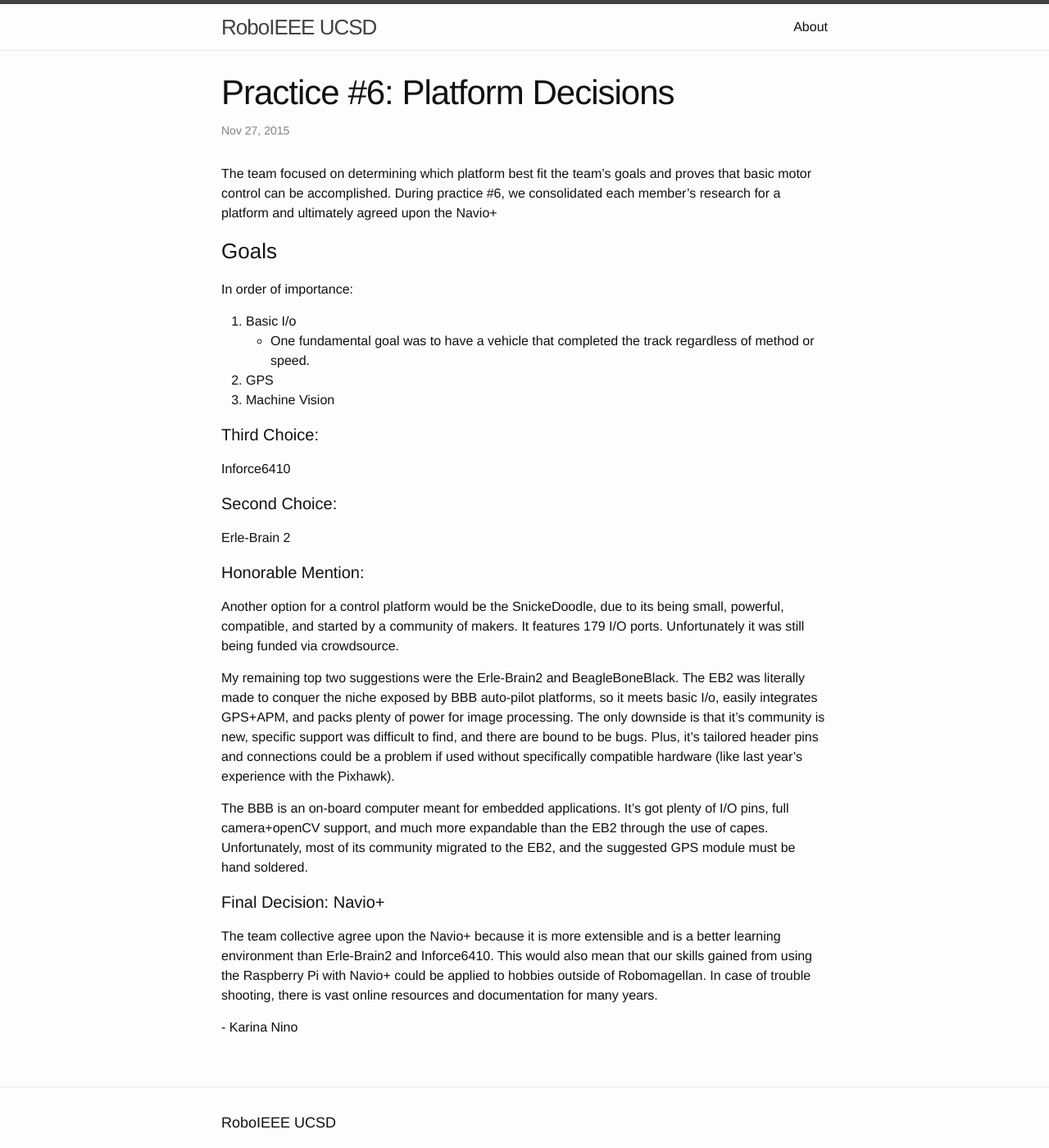
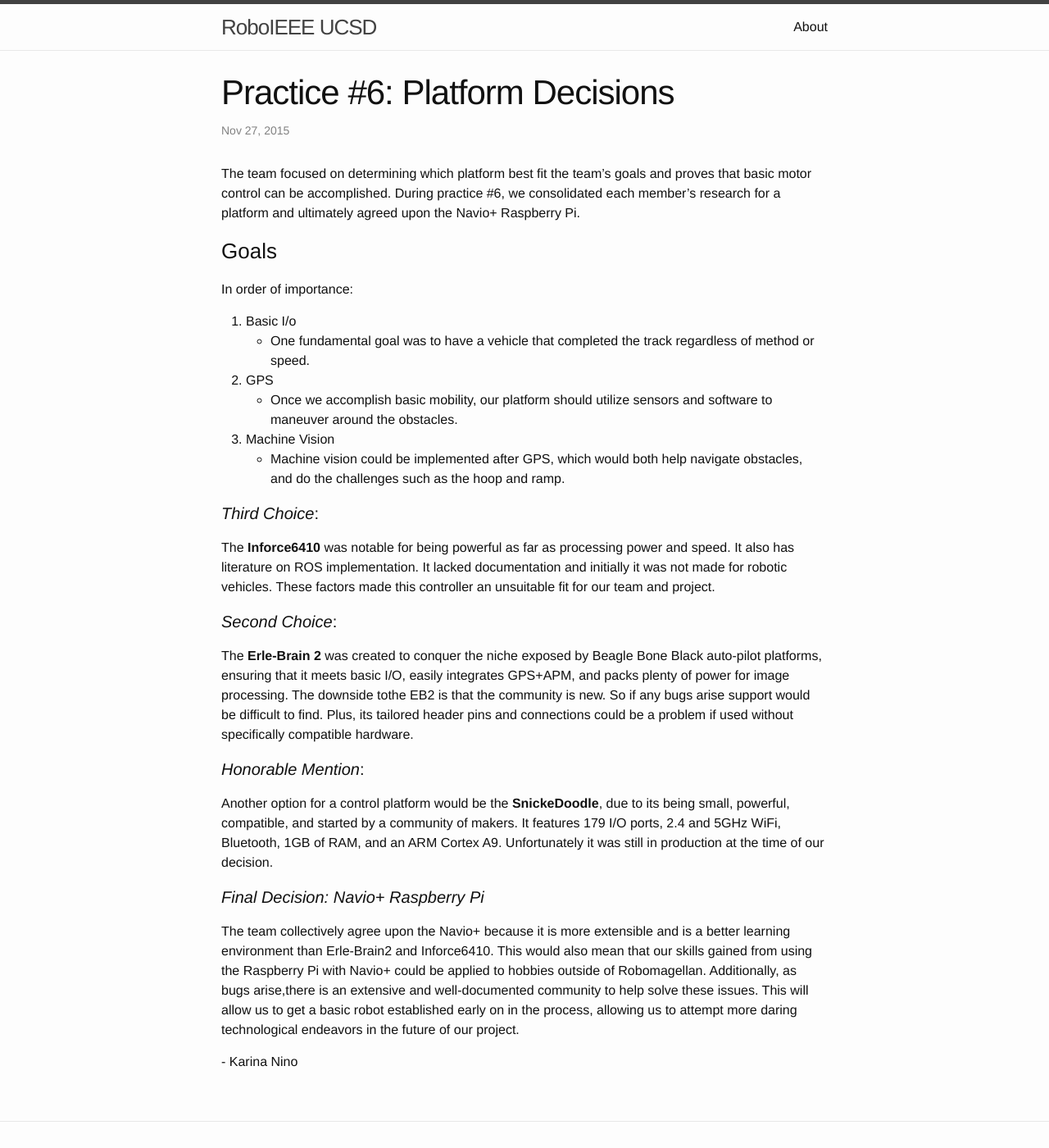
Before and after one commit to hermstadalex/UCSDroboIEEE, a Jekyll site: the page built from _posts/2015-11-26-picking-platform.markdown, in a window 1280 px wide and 1400 px high. Shown: the whole window at 82% size. Built offline with Jekyll 4.4.1, drawn with Linux system fonts in a browser that asks for light colours.

Commit message:
Fixed Platform Post

```diff
--- a/_posts/2015-11-26-picking-platform.markdown
+++ b/_posts/2015-11-26-picking-platform.markdown
@@ -8,47 +8,49 @@
 The team focused on determining which platform best fit the team's goals and
 proves that basic motor control can be accomplished. During practice #6, we
 consolidated each member's research for a platform and ultimately agreed upon
-the Navio+
+the Navio+ Raspberry Pi.
 
 ### Goals
 
 In order of importance:
 
 1. Basic I/o
-  - One fundamental goal was to have a vehicle that completed the track
+  * One fundamental goal was to have a vehicle that completed the track
    regardless of method or speed.
 2. GPS
+  * Once we accomplish basic mobility, our platform should utilize sensors and
+  software to maneuver around the obstacles.
 3. Machine Vision
+  * Machine vision could be implemented after GPS, which would both help
+  navigate obstacles, and do the challenges such as the hoop and ramp.
 
-#### Third Choice:
-Inforce6410
+#### *Third Choice*:
+The **Inforce6410** was notable for being powerful as far as processing power
+and speed. It also has literature on ROS implementation. It lacked documentation
+and initially it was not made for robotic vehicles. These factors made this
+controller an unsuitable fit for our team and project.
 
-#### Second Choice:
-Erle-Brain 2
+#### *Second Choice*:
+The **Erle-Brain 2** was created to conquer the niche exposed by Beagle Bone
+Black auto-pilot platforms, ensuring that it meets basic I/O, easily integrates
+GPS+APM, and packs plenty of power for image processing. The downside tothe EB2
+is that the community is new. So if any bugs arise support would be difficult to
+find. Plus, its tailored header pins and connections could be a problem if used
+without specifically compatible hardware.
 
-#### Honorable Mention:
-Another option for a control platform would be the SnickeDoodle, due to its
+#### *Honorable Mention*:
+Another option for a control platform would be the **SnickeDoodle**, due to its
 being small, powerful, compatible, and started by a community of makers. It
-features 179 I/O ports. Unfortunately it was still being funded via crowdsource.
+features 179 I/O ports, 2.4 and 5GHz WiFi, Bluetooth, 1GB of RAM, and an ARM
+Cortex A9. Unfortunately it was still in production at the time of our decision.
 
-My remaining top two suggestions were the Erle-Brain2 and BeagleBoneBlack. The
-EB2 was literally made to conquer the niche exposed by BBB auto-pilot platforms,
-so it meets basic I/o, easily integrates GPS+APM, and packs plenty of power for
-image processing. The only downside is that it's community is new, specific
-support was difficult to find, and there are bound to be bugs. Plus, it's
-tailored header pins and connections could be a problem if used without
-specifically compatible hardware (like last year's experience with the Pixhawk).
-
-The BBB is an on-board computer meant for embedded applications. It's got plenty
-of I/O pins, full camera+openCV support, and much more expandable than the EB2
-through the use of capes. Unfortunately, most of its community migrated to the
-EB2, and the suggested GPS module must be hand soldered.
-
-#### Final Decision: Navio+
-The team collective agree upon the Navio+ because it is more extensible and is a
+#### *Final Decision: Navio+ Raspberry Pi*
+The team collectively agree upon the Navio+ because it is more extensible and is a
 better learning environment than Erle-Brain2 and Inforce6410. This would also
 mean that our skills gained from using the Raspberry Pi with Navio+ could be
-applied to hobbies outside of Robomagellan. In case of trouble
-shooting, there is vast online resources and documentation for many years.
+applied to hobbies outside of Robomagellan. Additionally, as bugs arise,there is
+an extensive and well-documented community to help solve these issues. This will allow us to get a basic
+robot established early on in the process, allowing us to attempt more daring
+technological endeavors in the future of our project.
 
 \- Karina Nino
```
